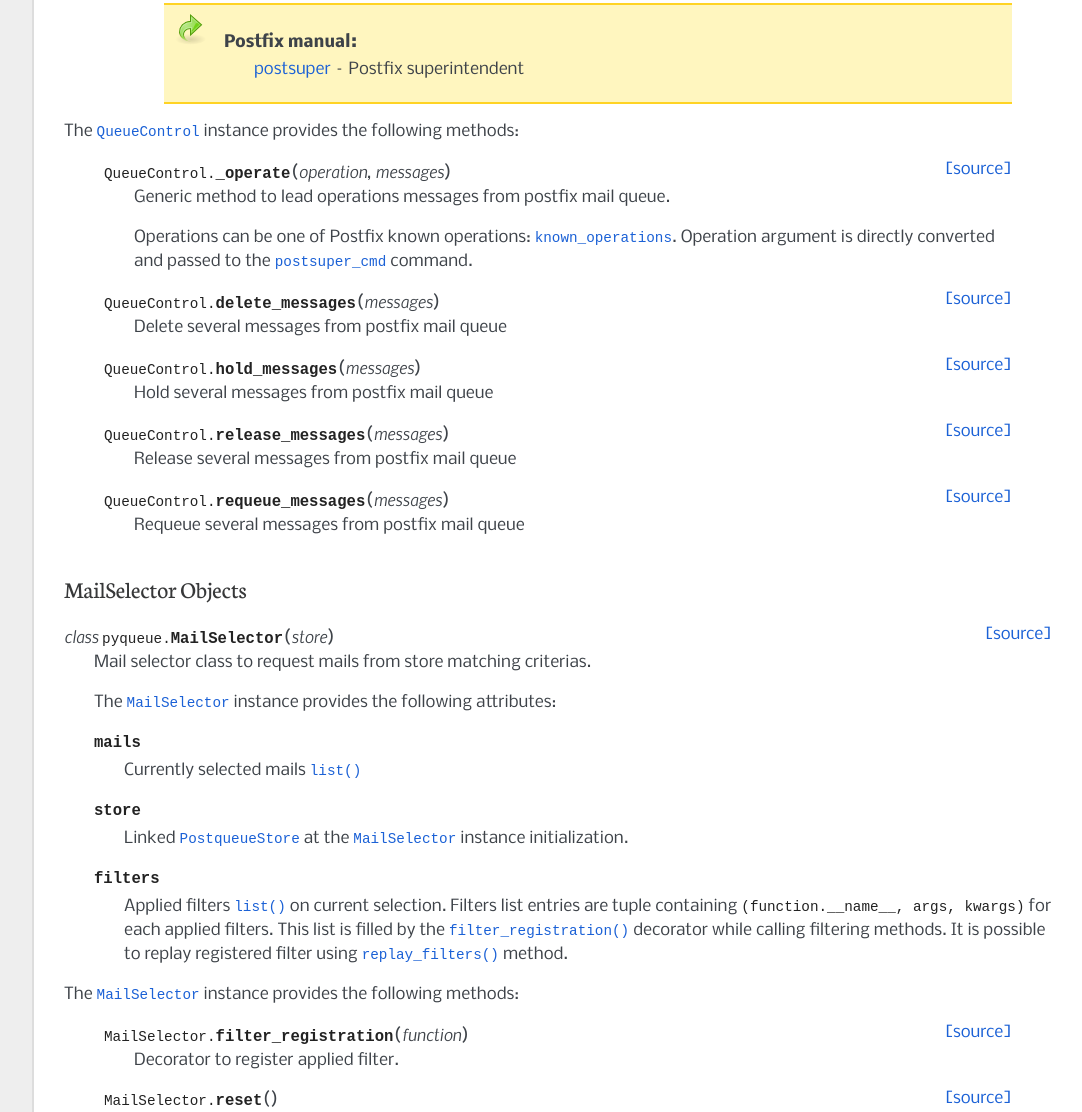
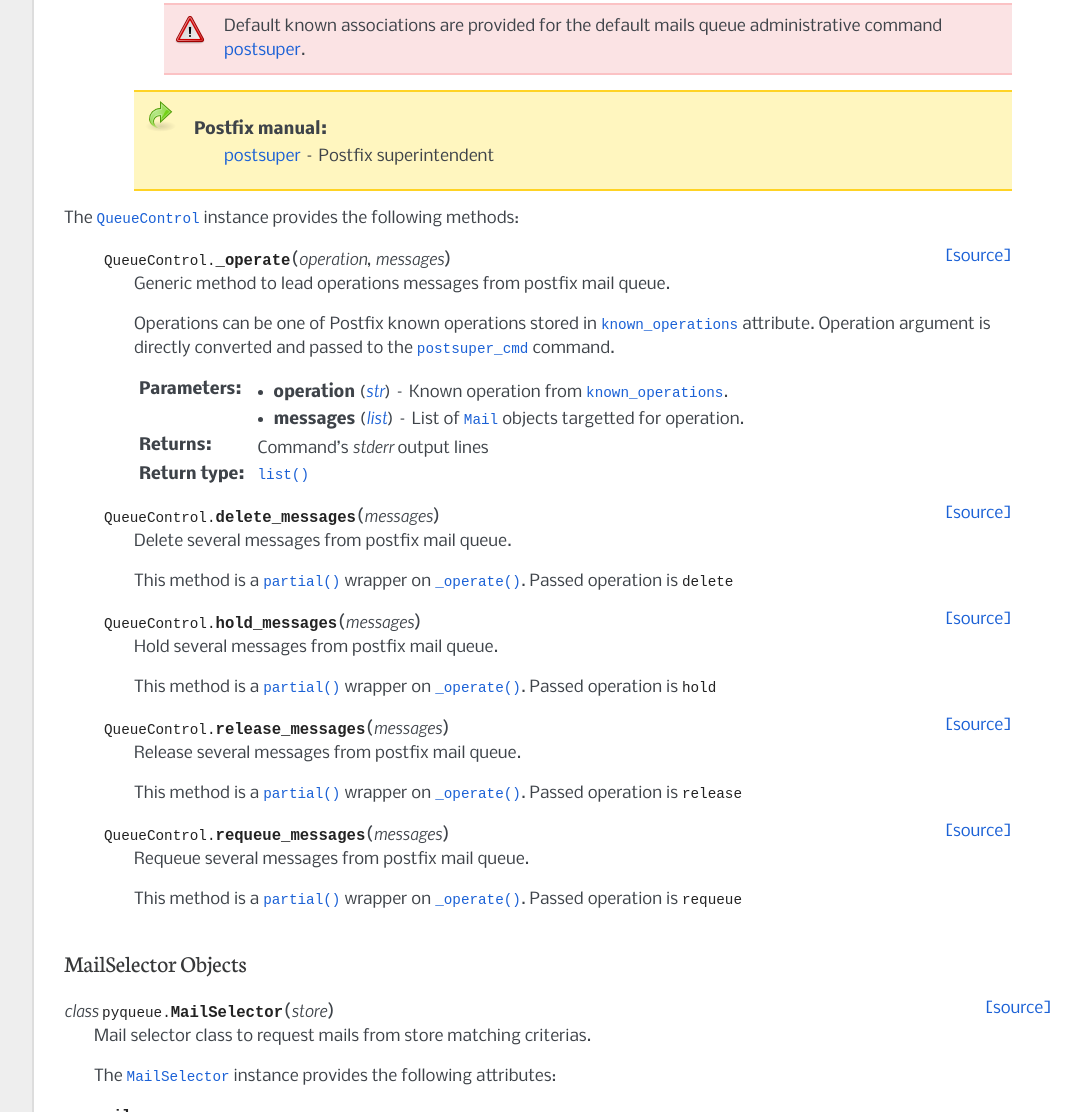
Before and after one commit to outini/pymailq, a plain HTML site: page index.html in a window 1280 px wide. Shown: the part 3462-4574 px from the top of the page, without its empty margins (198-1280 px from the left). Drawn offline with Linux system fonts and the light colour scheme.

Commit message:
Up-to-date documentation for pyqueue.QueueControl object

```diff
--- a/index.html
+++ b/index.html
@@ -304,6 +304,13 @@ operations to command arguments. Known associations are:</p>
 release: -H
 requeue: -r</pre>
 </div>
+<div class="admonition warning">
+<p class="first admonition-title">Warning</p>
+<p class="last">Default known associations are provided for the default mails
+queue administrative command <a class="reference external" href="http://www.postfix.org/postsuper.1.html">postsuper</a>.</p>
+</div>
+</dd></dl>
+
 <div class="admonition-see-also admonition seealso">
 <p class="first admonition-title">See also</p>
 <dl class="last docutils">
@@ -311,8 +318,6 @@ requeue: -r</pre>
 <dd><a class="reference external" href="http://www.postfix.org/postsuper.1.html">postsuper</a> &#8211; Postfix superintendent</dd>
 </dl>
 </div>
-</dd></dl>
-
 </div></blockquote>
 </dd></dl>
 
@@ -322,33 +327,62 @@ requeue: -r</pre>
 <dt id="pyqueue.QueueControl._operate">
 <tt class="descclassname">QueueControl.</tt><tt class="descname">_operate</tt><big>(</big><em>operation</em>, <em>messages</em><big>)</big><a class="reference internal" href="_modules/pyqueue.html#QueueControl._operate"><span class="viewcode-link">[source]</span></a><a class="headerlink" href="#pyqueue.QueueControl._operate" title="Permalink to this definition">¶</a></dt>
 <dd><p>Generic method to lead operations messages from postfix mail queue.</p>
-<p>Operations can be one of Postfix known operations:
-<a class="reference internal" href="#pyqueue.QueueControl.known_operations" title="pyqueue.QueueControl.known_operations"><tt class="xref py py-attr docutils literal"><span class="pre">known_operations</span></tt></a>. Operation argument is directly
-converted and passed to the <a class="reference internal" href="#pyqueue.QueueControl.postsuper_cmd" title="pyqueue.QueueControl.postsuper_cmd"><tt class="xref py py-attr docutils literal"><span class="pre">postsuper_cmd</span></tt></a> command.</p>
+<p>Operations can be one of Postfix known operations stored in
+<a class="reference internal" href="#pyqueue.QueueControl.known_operations" title="pyqueue.QueueControl.known_operations"><tt class="xref py py-attr docutils literal"><span class="pre">known_operations</span></tt></a> attribute. Operation argument is
+directly converted and passed to the <a class="reference internal" href="#pyqueue.QueueControl.postsuper_cmd" title="pyqueue.QueueControl.postsuper_cmd"><tt class="xref py py-attr docutils literal"><span class="pre">postsuper_cmd</span></tt></a>
+command.</p>
+<table class="docutils field-list" frame="void" rules="none">
+<col class="field-name" />
+<col class="field-body" />
+<tbody valign="top">
+<tr class="field-odd field"><th class="field-name">Parameters:</th><td class="field-body"><ul class="first simple">
+<li><strong>operation</strong> (<a class="reference external" href="http://docs.python.org/2.7/library/functions.html#str" title="(in Python v2.7)"><em>str</em></a>) &#8211; Known operation from
+<a class="reference internal" href="#pyqueue.QueueControl.known_operations" title="pyqueue.QueueControl.known_operations"><tt class="xref py py-attr docutils literal"><span class="pre">known_operations</span></tt></a>.</li>
+<li><strong>messages</strong> (<a class="reference external" href="http://docs.python.org/2.7/library/functions.html#list" title="(in Python v2.7)"><em>list</em></a>) &#8211; List of <a class="reference internal" href="#pyqueue.Mail" title="pyqueue.Mail"><tt class="xref py py-class docutils literal"><span class="pre">Mail</span></tt></a> objects targetted for
+operation.</li>
+</ul>
+</td>
+</tr>
+<tr class="field-even field"><th class="field-name">Returns:</th><td class="field-body"><p class="first">Command&#8217;s <em>stderr</em> output lines</p>
+</td>
+</tr>
+<tr class="field-odd field"><th class="field-name">Return type:</th><td class="field-body"><p class="first last"><a class="reference external" href="http://docs.python.org/2.7/library/functions.html#list" title="(in Python v2.7)"><tt class="xref py py-func docutils literal"><span class="pre">list()</span></tt></a></p>
+</td>
+</tr>
+</tbody>
+</table>
 </dd></dl>
 
 <dl class="method">
 <dt id="pyqueue.QueueControl.delete_messages">
 <tt class="descclassname">QueueControl.</tt><tt class="descname">delete_messages</tt><big>(</big><em>messages</em><big>)</big><a class="reference internal" href="_modules/pyqueue.html#QueueControl.delete_messages"><span class="viewcode-link">[source]</span></a><a class="headerlink" href="#pyqueue.QueueControl.delete_messages" title="Permalink to this definition">¶</a></dt>
-<dd><p>Delete several messages from postfix mail queue</p>
+<dd><p>Delete several messages from postfix mail queue.</p>
+<p>This method is a <a class="reference external" href="http://docs.python.org/2.7/library/functools.html#functools.partial" title="(in Python v2.7)"><tt class="xref py py-func docutils literal"><span class="pre">partial()</span></tt></a> wrapper on
+<a class="reference internal" href="#pyqueue.QueueControl._operate" title="pyqueue.QueueControl._operate"><tt class="xref py py-meth docutils literal"><span class="pre">_operate()</span></tt></a>. Passed operation is <tt class="docutils literal"><span class="pre">delete</span></tt></p>
 </dd></dl>
 
 <dl class="method">
 <dt id="pyqueue.QueueControl.hold_messages">
 <tt class="descclassname">QueueControl.</tt><tt class="descname">hold_messages</tt><big>(</big><em>messages</em><big>)</big><a class="reference internal" href="_modules/pyqueue.html#QueueControl.hold_messages"><span class="viewcode-link">[source]</span></a><a class="headerlink" href="#pyqueue.QueueControl.hold_messages" title="Permalink to this definition">¶</a></dt>
-<dd><p>Hold several messages from postfix mail queue</p>
+<dd><p>Hold several messages from postfix mail queue.</p>
+<p>This method is a <a class="reference external" href="http://docs.python.org/2.7/library/functools.html#functools.partial" title="(in Python v2.7)"><tt class="xref py py-func docutils literal"><span class="pre">partial()</span></tt></a> wrapper on
+<a class="reference internal" href="#pyqueue.QueueControl._operate" title="pyqueue.QueueControl._operate"><tt class="xref py py-meth docutils literal"><span class="pre">_operate()</span></tt></a>. Passed operation is <tt class="docutils literal"><span class="pre">hold</span></tt></p>
 </dd></dl>
 
 <dl class="method">
 <dt id="pyqueue.QueueControl.release_messages">
 <tt class="descclassname">QueueControl.</tt><tt class="descname">release_messages</tt><big>(</big><em>messages</em><big>)</big><a class="reference internal" href="_modules/pyqueue.html#QueueControl.release_messages"><span class="viewcode-link">[source]</span></a><a class="headerlink" href="#pyqueue.QueueControl.release_messages" title="Permalink to this definition">¶</a></dt>
-<dd><p>Release several messages from postfix mail queue</p>
+<dd><p>Release several messages from postfix mail queue.</p>
+<p>This method is a <a class="reference external" href="http://docs.python.org/2.7/library/functools.html#functools.partial" title="(in Python v2.7)"><tt class="xref py py-func docutils literal"><span class="pre">partial()</span></tt></a> wrapper on
+<a class="reference internal" href="#pyqueue.QueueControl._operate" title="pyqueue.QueueControl._operate"><tt class="xref py py-meth docutils literal"><span class="pre">_operate()</span></tt></a>. Passed operation is <tt class="docutils literal"><span class="pre">release</span></tt></p>
 </dd></dl>
 
 <dl class="method">
 <dt id="pyqueue.QueueControl.requeue_messages">
 <tt class="descclassname">QueueControl.</tt><tt class="descname">requeue_messages</tt><big>(</big><em>messages</em><big>)</big><a class="reference internal" href="_modules/pyqueue.html#QueueControl.requeue_messages"><span class="viewcode-link">[source]</span></a><a class="headerlink" href="#pyqueue.QueueControl.requeue_messages" title="Permalink to this definition">¶</a></dt>
-<dd><p>Requeue several messages from postfix mail queue</p>
+<dd><p>Requeue several messages from postfix mail queue.</p>
+<p>This method is a <a class="reference external" href="http://docs.python.org/2.7/library/functools.html#functools.partial" title="(in Python v2.7)"><tt class="xref py py-func docutils literal"><span class="pre">partial()</span></tt></a> wrapper on
+<a class="reference internal" href="#pyqueue.QueueControl._operate" title="pyqueue.QueueControl._operate"><tt class="xref py py-meth docutils literal"><span class="pre">_operate()</span></tt></a>. Passed operation is <tt class="docutils literal"><span class="pre">requeue</span></tt></p>
 </dd></dl>
 
 </div></blockquote>
```
Also changed, not shown: searchindex.js.
